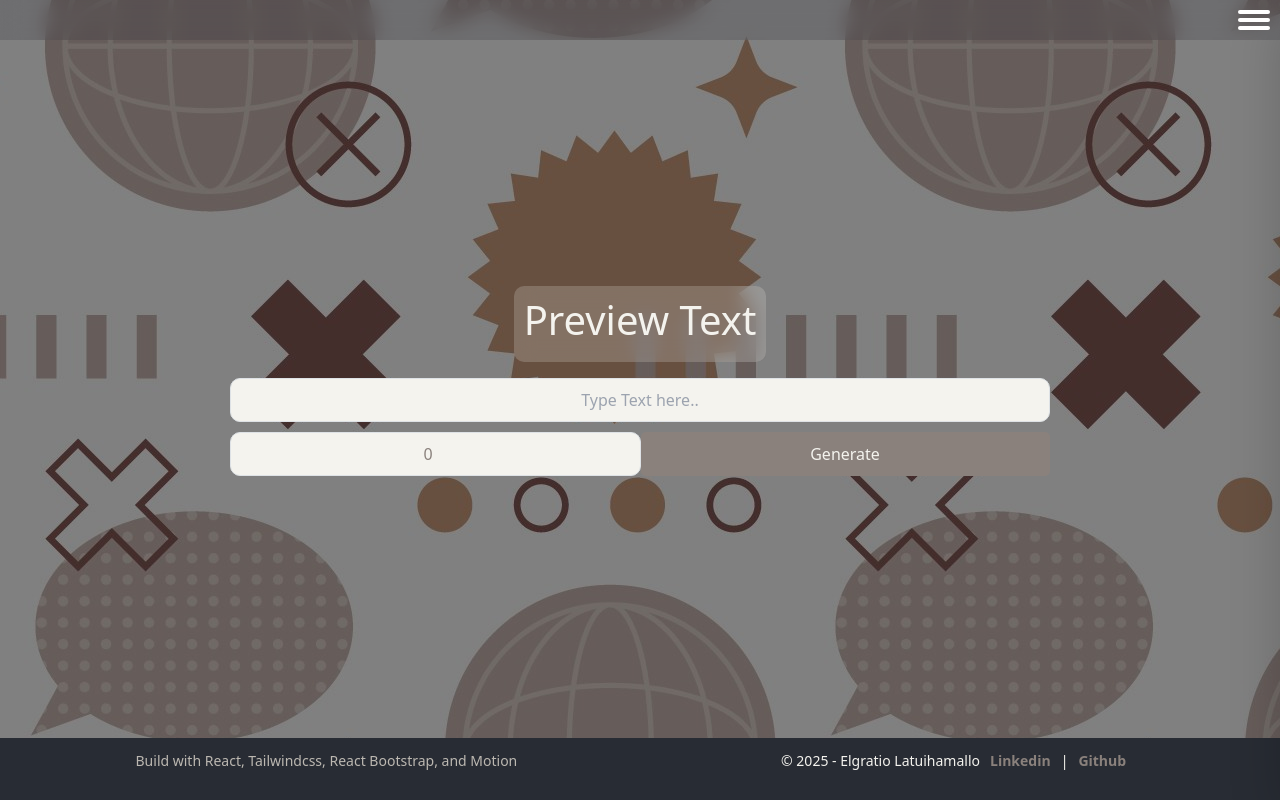
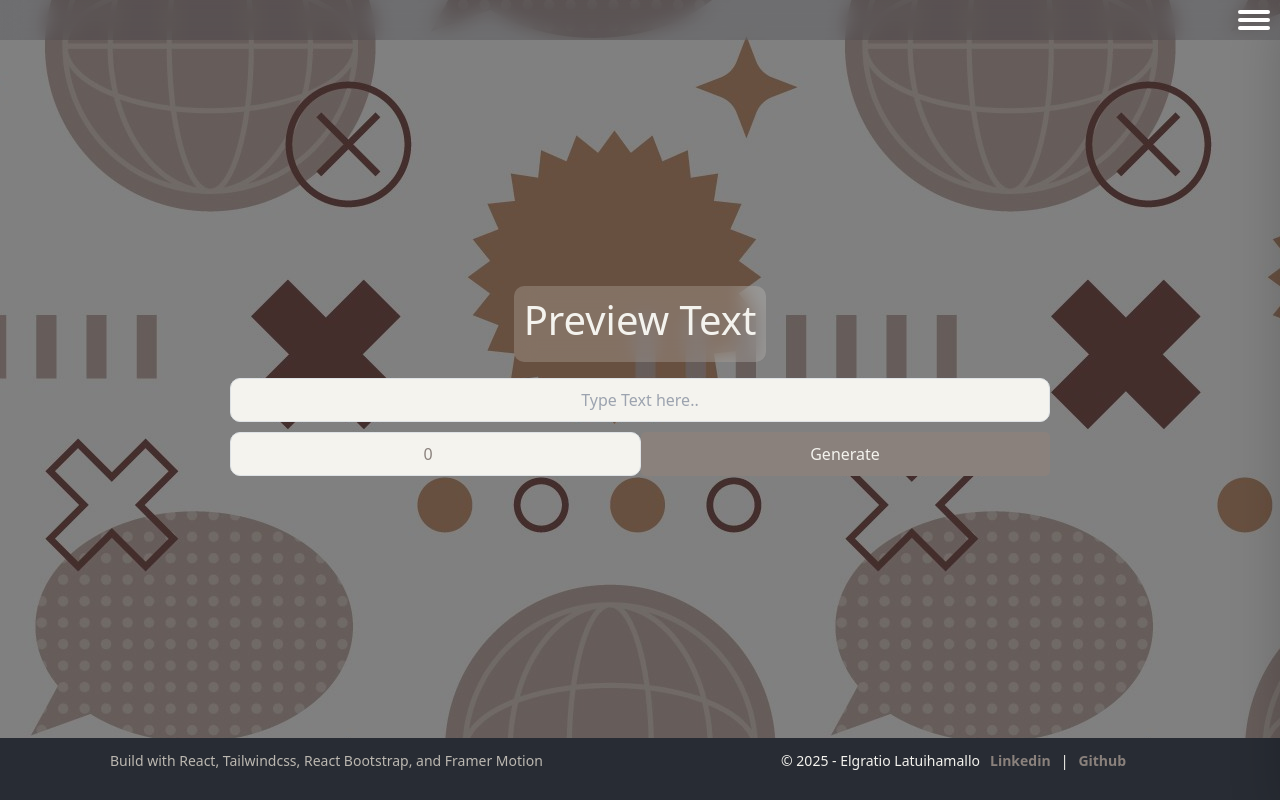
Before and after one commit to akael888/sentence-repeater, a React (Create React App) app in the folder my-app/: page / in a window 1280 px wide. Built offline with nearby package versions, Linux system fonts and the light colour scheme.

Commit message:
fix : Incorrect Framework Credit

```diff
--- a/my-app/src/App.js
+++ b/my-app/src/App.js
@@ -77,7 +77,7 @@ function App() {
             <div className="w-full h-auto sm:h-[50%] flex flex-col sm:flex-row p-[2%] sm:p-[1%] ">
               <div className="w-full grid place-items-center sm:flex sm:flex-row sm:items-center sm:justify-center sm:gap-[10px] text-sub-color">
                 <p className="text-sm">
-                  Build with React, Tailwindcss, React Bootstrap, and Motion
+                  Build with React, Tailwindcss, React Bootstrap, and Framer Motion
                 </p>
               </div>
               <div className="w-full grid place-items-center sm:flex sm:flex-row sm:items-center sm:justify-center sm:gap-[10px] text-main-color">
```
